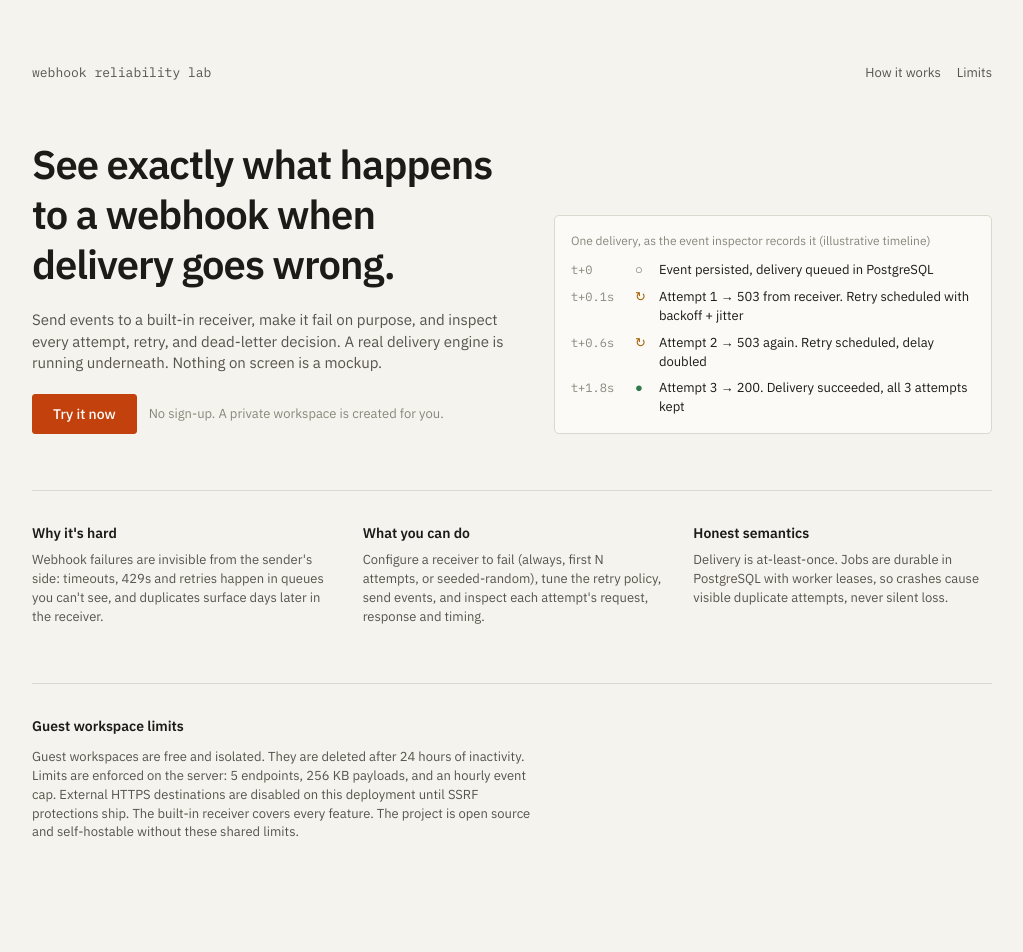
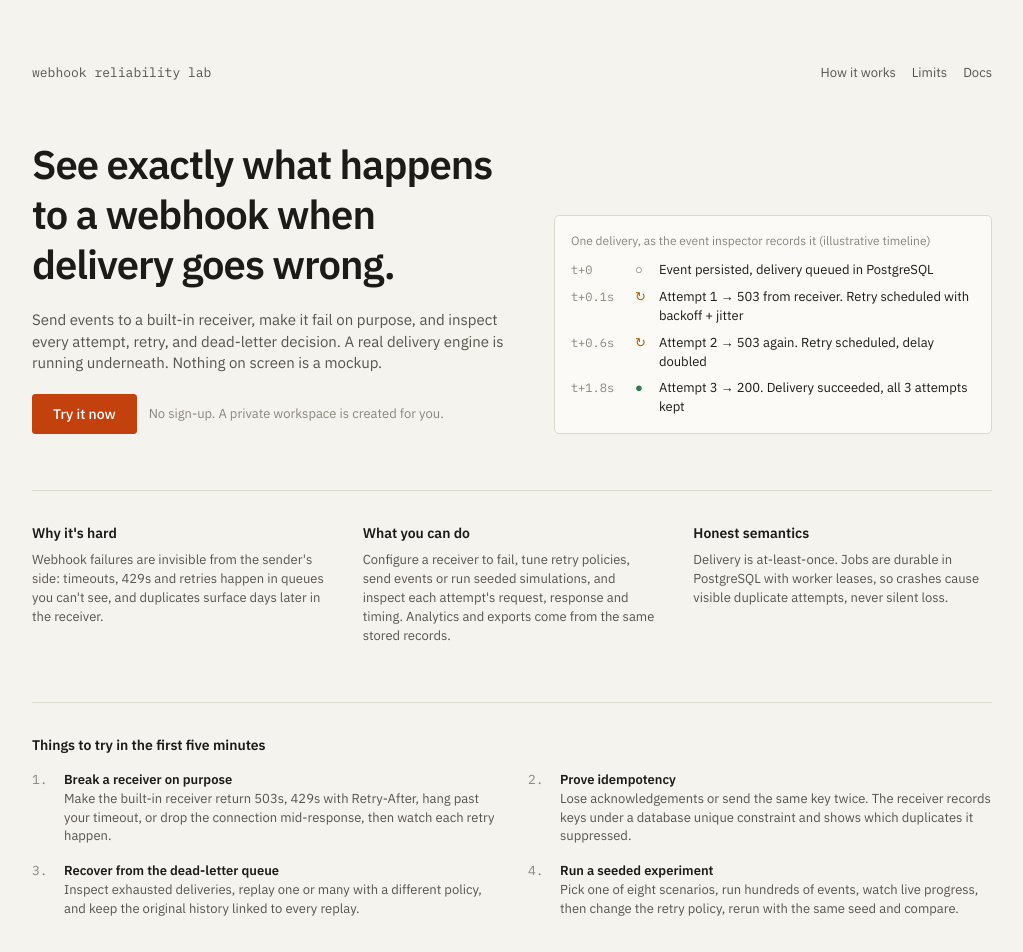
Before and after one commit to Bsrat06/webhook-reliability-lab, a Next.js app in the folder apps/web/: page / in a window 1280 px wide. Shown: the top 952 px of the page, without its empty margins (128-1151 px from the left). Before the commit the page ends 906 px from the top, so only its background shows below. Built offline with nearby package versions, Linux system fonts and the light colour scheme.

Commit message:
feat: expand landing page with workflows, limits and notices

```diff
--- a/apps/web/app/page.tsx
+++ b/apps/web/app/page.tsx
@@ -7,9 +7,23 @@ const lifecycle = [
   { at: "t+1.8s", glyph: "●", cls: "text-ok", text: "Attempt 3 → 200. Delivery succeeded, all 3 attempts kept" },
 ];
 
-export default function Landing() {
+const workflows = [
+  ["Break a receiver on purpose", "Make the built-in receiver return 503s, 429s with Retry-After, hang past your timeout, or drop the connection mid-response, then watch each retry happen."],
+  ["Prove idempotency", "Lose acknowledgements or send the same key twice. The receiver records keys under a database unique constraint and shows which duplicates it suppressed."],
+  ["Recover from the dead-letter queue", "Inspect exhausted deliveries, replay one or many with a different policy, and keep the original history linked to every replay."],
+  ["Run a seeded experiment", "Pick one of eight scenarios, run hundreds of events, watch live progress, then change the retry policy, rerun with the same seed and compare."],
+];
+
+export default async function Landing({ searchParams }: { searchParams: Promise<Record<string, string | undefined>> }) {
+  const q = await searchParams;
+  const notice = q.deleted ? "Your workspace and all of its data were deleted." : q.session === "expired" ? "Your guest session expired. Start a new one below." : null;
   return (
     <main className="mx-auto flex max-w-5xl flex-col gap-14 px-4 py-10 sm:px-8 sm:py-16">
+      {notice ? (
+        <p role="status" className="border-l-2 border-accent bg-panel px-3 py-2 text-[13px]">
+          {notice}
+        </p>
+      ) : null}
       <header className="flex items-center justify-between">
         <span className="font-mono text-[13px] text-ink-2">webhook reliability lab</span>
         <nav className="flex gap-4 text-[13px] text-ink-2">
@@ -18,6 +32,9 @@ export default function Landing() {
           </a>
           <a className="hover:text-ink" href="#limits">
             Limits
+          </a>
+          <a className="hover:text-ink" href="/docs">
+            Docs
           </a>
         </nav>
       </header>
@@ -62,7 +79,7 @@ export default function Landing() {
           ],
           [
             "What you can do",
-            "Configure a receiver to fail (always, first N attempts, or seeded-random), tune the retry policy, send events, and inspect each attempt's request, response and timing.",
+            "Configure a receiver to fail, tune retry policies, send events or run seeded simulations, and inspect each attempt's request, response and timing. Analytics and exports come from the same stored records.",
           ],
           [
             "Honest semantics",
@@ -76,13 +93,31 @@ export default function Landing() {
         ))}
       </section>
 
+      <section className="flex flex-col gap-4 border-t border-rule pt-8" aria-labelledby="workflows">
+        <h2 id="workflows" className="text-[14px] font-semibold">
+          Things to try in the first five minutes
+        </h2>
+        <ol className="grid gap-x-8 gap-y-4 md:grid-cols-2">
+          {workflows.map(([h, p], i) => (
+            <li key={h} className="grid grid-cols-[24px_1fr] gap-2">
+              <span className="font-mono text-[13px] text-ink-3">{i + 1}.</span>
+              <div>
+                <h3 className="text-[13px] font-semibold">{h}</h3>
+                <p className="text-[13px] text-ink-2">{p}</p>
+              </div>
+            </li>
+          ))}
+        </ol>
+      </section>
+
       <section id="limits" className="flex flex-col gap-3 border-t border-rule pt-8">
         <h2 className="text-[14px] font-semibold">Guest workspace limits</h2>
         <p className="max-w-prose text-[13px] text-ink-2">
           Guest workspaces are free and isolated. They are deleted after 24 hours of inactivity. Limits are enforced
-          on the server: 5 endpoints, 256 KB payloads, and an hourly event cap. External HTTPS destinations are
-          disabled on this deployment until SSRF protections ship. The built-in receiver covers every feature. The
-          project is open source and self-hostable without these shared limits.
+          on the server: 5 endpoints, 256 KB payloads, hourly event and replay caps, one simulation at a time (up to
+          1,000 events, 5 minutes), and 4 deliveries in flight per workspace. The built-in receiver covers every
+          feature. The project is MIT-licensed open source and can be self-hosted without these shared limits. See
+          the <a className="text-accent hover:underline" href="/docs#self-hosting">self-hosting guide</a>.
         </p>
       </section>
     </main>
```
